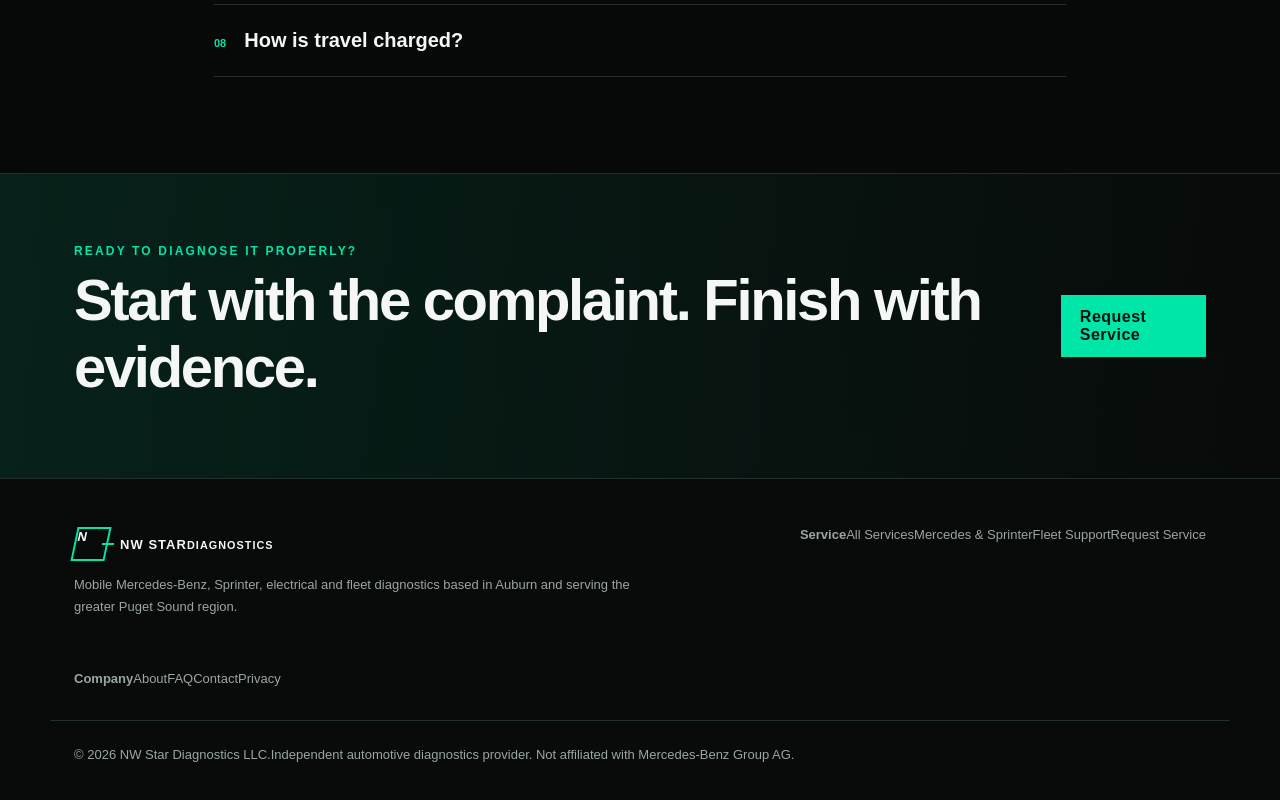
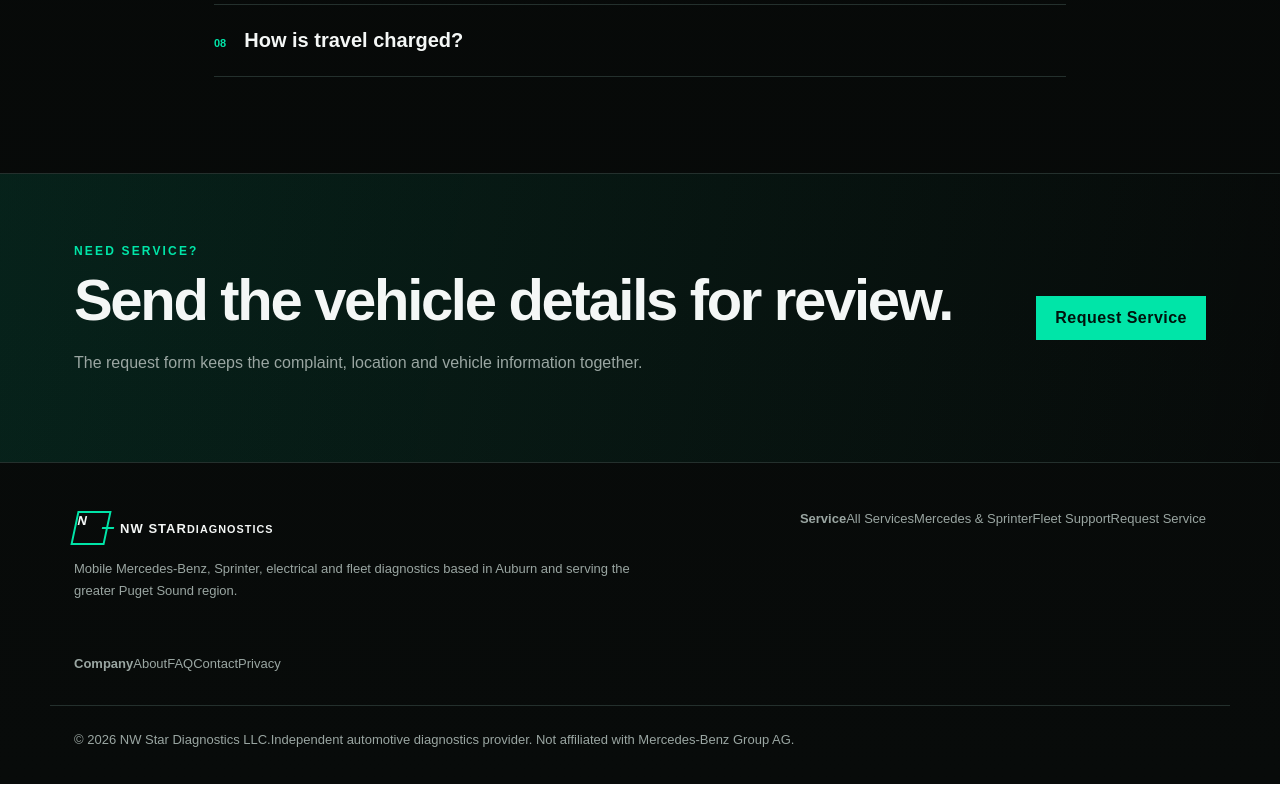
Before and after one commit to VitaliiOm23/NWStar, a Next.js app: page /faq in a window 1280 px wide. Shown: the part 1234-2034 px from the top of the page. Built offline with nearby package versions, Linux system fonts and the light colour scheme.

Commit message:
Apply established public layout across service pages

```diff
--- a/components/PublicShell.tsx
+++ b/components/PublicShell.tsx
@@ -4,7 +4,7 @@ import { SiteHeader } from "./SiteHeader";
 
 export function PublicShell({ eyebrow, title, intro, children }: { eyebrow: string; title: string; intro: string; children: ReactNode }) {
   return (
-    <main>
+    <main className="public-site">
       <SiteHeader />
       <section className="page-hero">
         <div className="shell page-hero-grid">
@@ -25,7 +25,11 @@ export function CtaBand() {
   return (
     <section className="cta-band">
       <div className="shell cta-band-inner">
-        <div><div className="eyebrow">Ready to diagnose it properly?</div><h2>Start with the complaint. Finish with evidence.</h2></div>
+        <div>
+          <div className="eyebrow">Need service?</div>
+          <h2>Send the vehicle details for review.</h2>
+          <p>The request form keeps the complaint, location and vehicle information together.</p>
+        </div>
         <a className="button" href="/request-service">Request Service</a>
       </div>
     </section>
```
